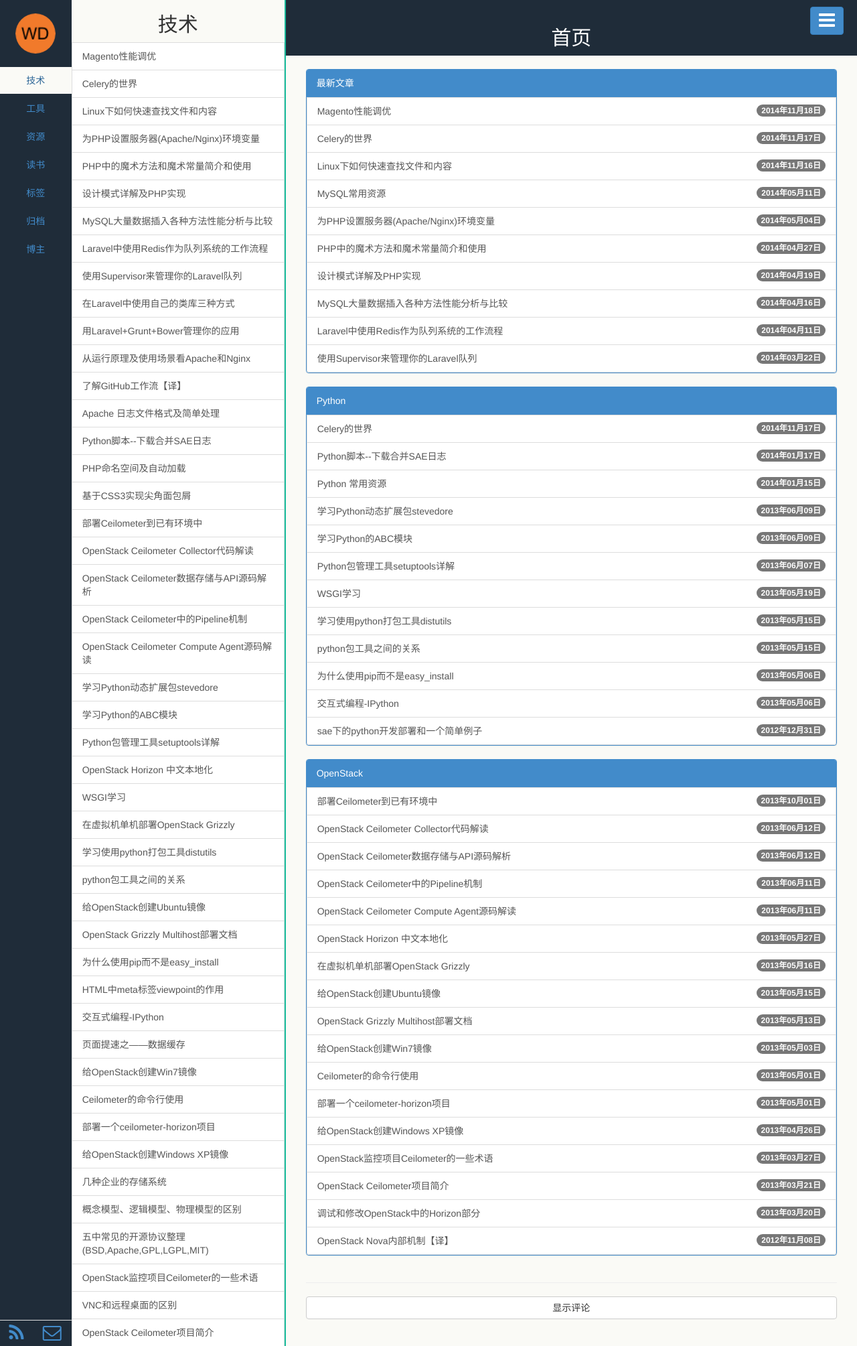
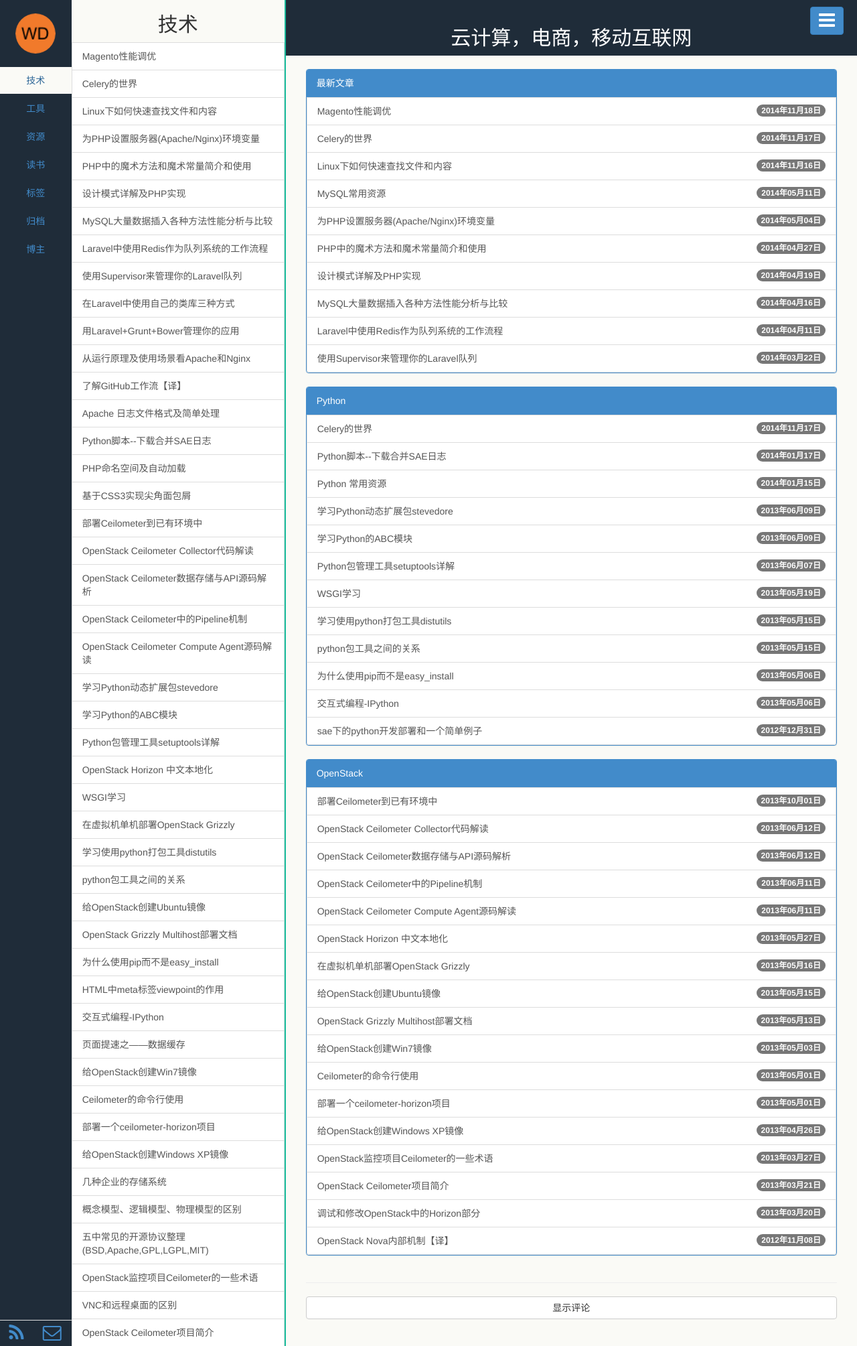
Before and after one commit to wonderfan/wonderfan.github.io, a Jekyll site: the page built from index.html, in a window 1280 px wide. Shown: the whole page at 67% size. Built offline with Jekyll 4.4.1, drawn with Linux system fonts in a browser that asks for light colours; the list of posts is cut into pages by our own code; comment, search, counter and statistics services are not loaded.

Commit message:
Update index.html

```diff
--- a/index.html
+++ b/index.html
@@ -1,6 +1,6 @@
 ---
 layout: page
-title: 首页
+title: 云计算，电商，移动互联网
 ---
 
 <br>
```
